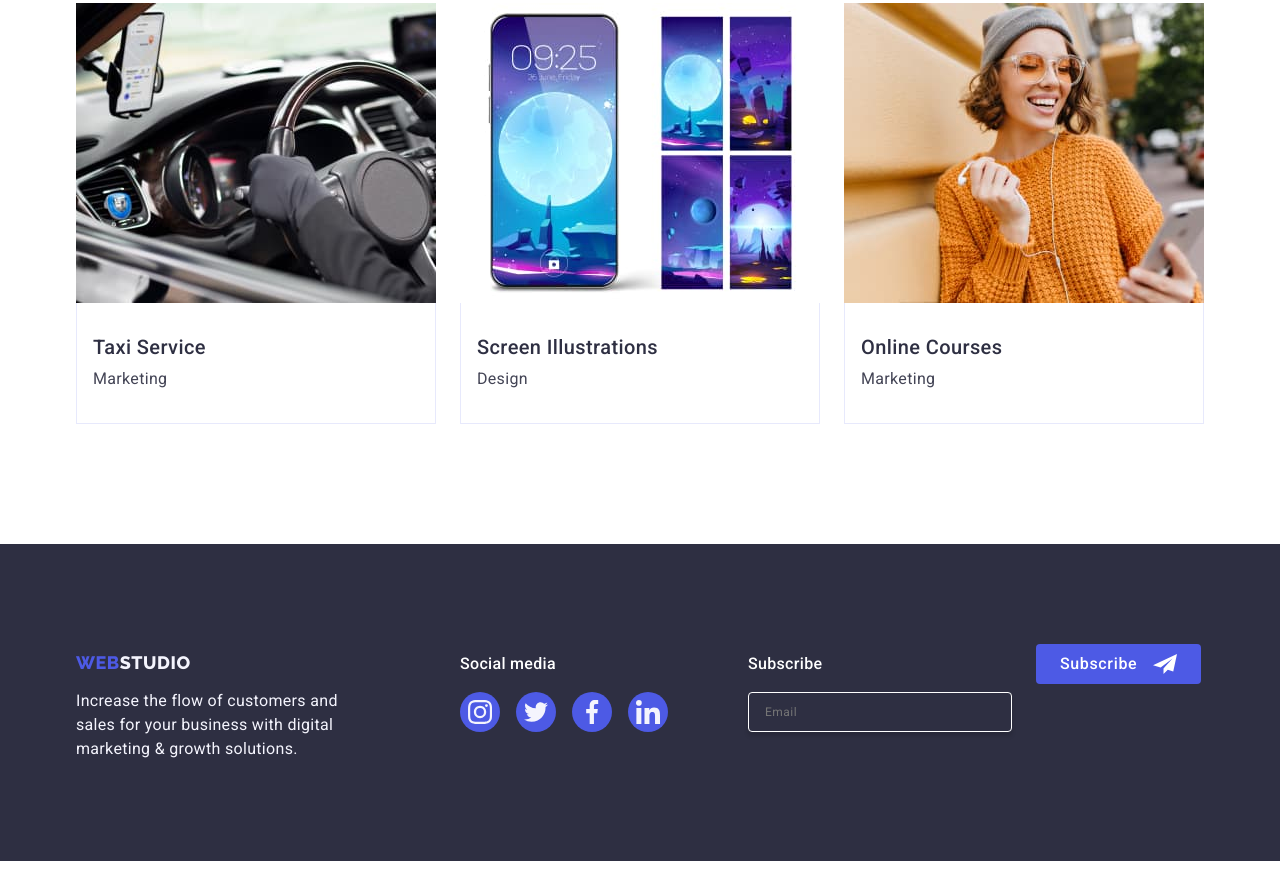
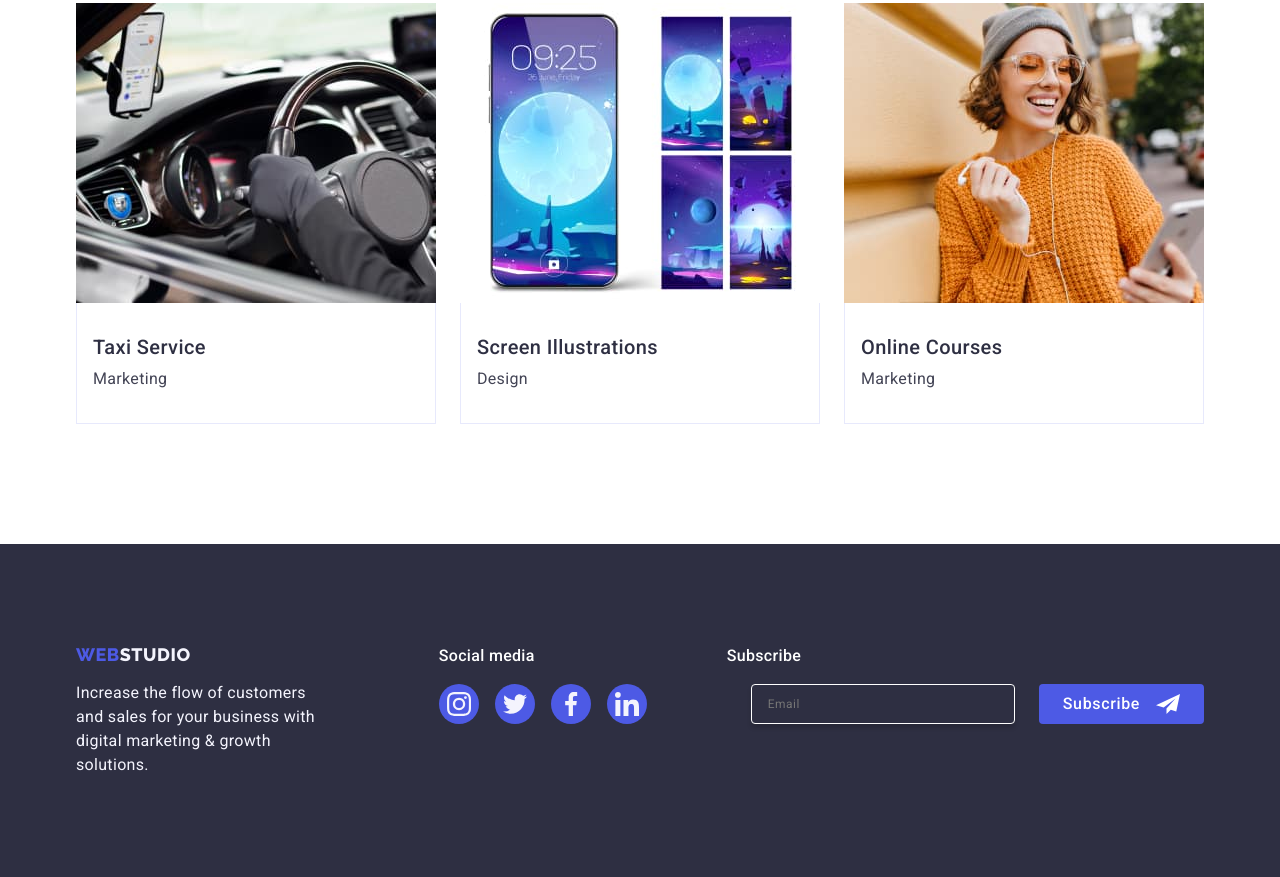
Before and after one commit to Pasha0923/goit-markup-hw-05, a plain HTML site: page index.html in a window 1280 px wide. Shown: the part 2639-3516 px from the top of the page. Drawn offline with nearby package versions, Linux system fonts and the light colour scheme.

Commit message:
add footer

```diff
--- a/css/styles.css
+++ b/css/styles.css
@@ -448,9 +448,7 @@ a {
 .social-link-footer:focus {
   background-color: #31d0aa;
 }
-.container-subscribe {
-  margin-right: 24px;
-}
+
 .subscribe-text {
   color: #fff;
   font-size: 16px;
@@ -459,6 +457,11 @@ a {
   letter-spacing: 0.02em;
   margin-bottom: 16px;
 }
+.subscribe-form {
+  display: flex;
+  gap: 24px;
+}
+
 .subscribe-input {
   width: 264px;
   height: 40px;
--- a/index.html
+++ b/index.html
@@ -406,16 +406,20 @@
                     </li>
                 </ul>
             </div>
-            <div class="container-subscribe">
+            <div>
                 <p class="subscribe-text">Subscribe</p>
+                <form class="subscribe-form">
+                    <label class="subscribe-label" for="user-email"></label>
                     <input class="subscribe-input" type="email" name="user-email" id="user-email" placeholder="Email" />
-            </div>
+
                     <div class="container-button">
                         <button class="button-footer" type="button">Subscribe
                             <svg class="icon-telegram" width="24" height="24">
                                 <use href="./images/icons.svg#icon-Frame"></use>
                             </svg>
                         </button>
+                </form>
+            </div>
         </div>
     </footer>
     <div class="backdrop">
```
Lines whose indentation alone changed are shown as unchanged.
